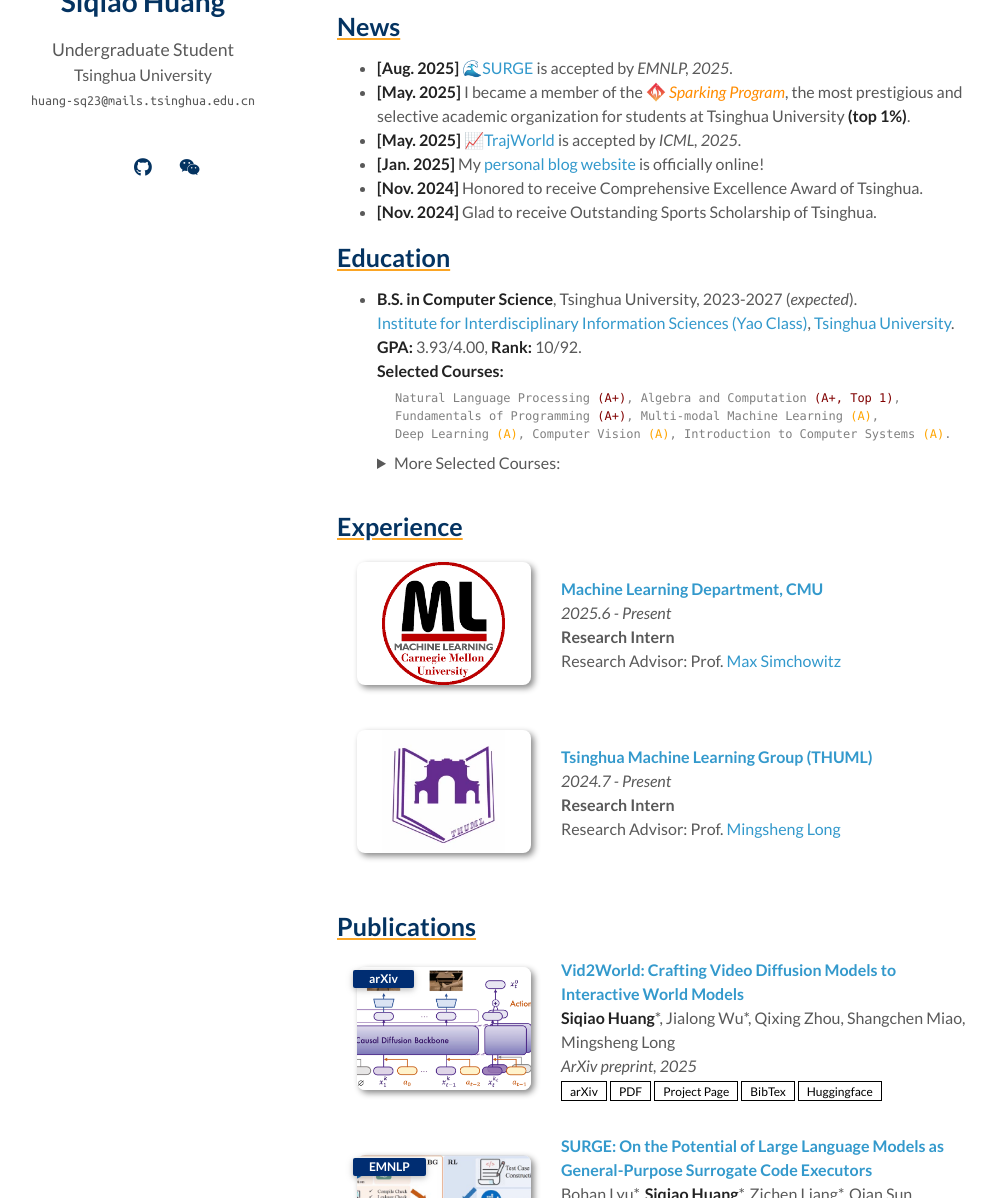
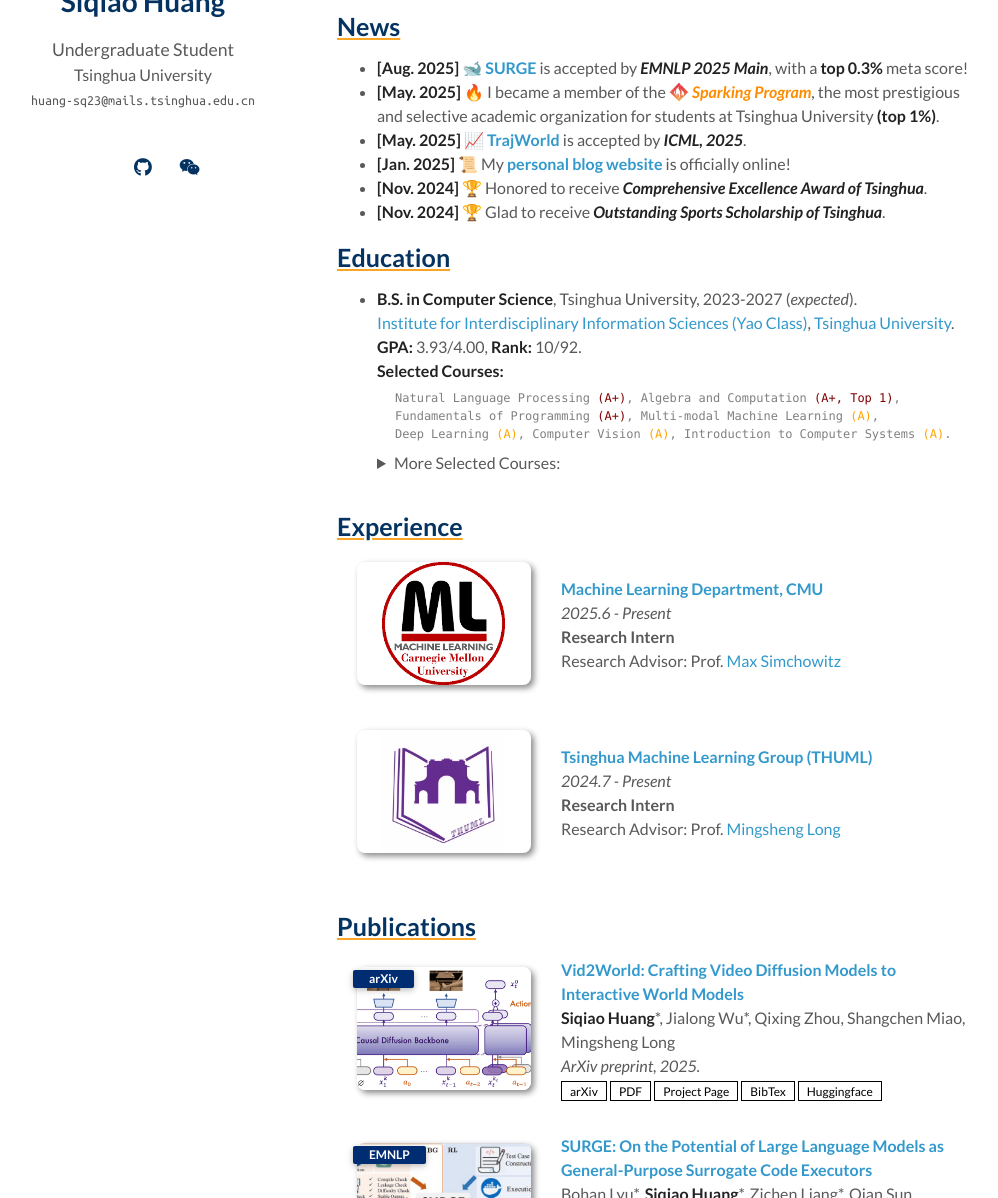
Before and after one commit to knightnemo/knightnemo.github.io, a Jekyll site: the page built from index.md, in a window 1280 px wide and 1400 px high, scrolled down 498 px. Shown: the part 202-1400 px from the top of the window, without its empty margins (133-1131 px from the left). Built offline with Jekyll 4.4.1, drawn with Linux system fonts in a browser that asks for light colours; a style sheet for code colours, icons or effects is not loaded; our own code applies the rules of GitHub Pages for plain Markdown files; some of the changed text lies outside the part shown.

Commit message:
surge update

```diff
--- a/_data/publications.yml
+++ b/_data/publications.yml
@@ -2,7 +2,7 @@
   - title: "Vid2World: Crafting Video Diffusion Models to Interactive World Models"
     authors: <strong>Siqiao Huang</strong>*, Jialong Wu*, Qixing Zhou, Shangchen Miao, Mingsheng Long
     conference_short: arXiv
-    conference: ArXiv preprint, 2025
+    conference: ArXiv preprint, 2025.
     page: https://knightnemo.github.io/vid2world/
     pdf: https://arxiv.org/pdf/2505.14357
     arxiv: https://arxiv.org/abs/2505.14357
@@ -12,7 +12,7 @@
   - title: "SURGE: On the Potential of Large Language Models as General-Purpose Surrogate Code Executors"
     authors: Bohan Lyu*, <strong>Siqiao Huang</strong>*, Zichen Liang*, Qian Sun, <br> Jiaming Zhang
     conference_short: EMNLP
-    conference: Empirical Methods in Natural Language Processing (<strong>EMNLP</strong>), 2025.
+    conference: EMNLP 2025 Main, <span style="color:#e74d3c"><b>Top 0.3% Meta Score</b></span>.
     pdf: https://arxiv.org/pdf/2502.11167
     arxiv: https://arxiv.org/abs/2502.11167
     bibtex: ./assets/bib/surge.txt
@@ -23,7 +23,7 @@
   - title: Trajectory World Models for Heterogeneous Environments
     authors: Shaofeng Yin*, Jialong Wu*, <strong>Siqiao Huang</strong>, Xingjian Su, Xu He, Jianye Hao, Mingsheng Long#
     conference_short: ICML
-    conference: International Conference on Machine Learning (<strong>ICML</strong>), 2025.
+    conference: ICML 2025.
     pdf: https://arxiv.org/pdf/2502.01366
     arxiv: https://arxiv.org/abs/2502.01366
     bibtex: ./assets/bib/trajectory_world_models.txt
--- a/index.md
+++ b/index.md
@@ -66,12 +66,12 @@
 
 Recently, I am super interested in understanding **theoretical foundations of machine learning and robotics**, especially for generative modeling, sequence prediction, and robot learning.
 ## News
-- **[Aug. 2025]** 🌊[SURGE](https://arxiv.org/abs/2502.11167) is accepted by _EMNLP, 2025_.
-- **[May. 2025]** I became a member of the <img src="/assets/img/spark.png" width="20" height="20" style="vertical-align: text-top; margin-right: 0px"> <span style="color: #FF8C00">_Sparking Program_</span>, the most prestigious and selective academic organization for students at Tsinghua University **(top 1%)**.
-- **[May. 2025]** 📈[TrajWorld](https://arxiv.org/abs/2502.01366) is accepted by _ICML, 2025_.
-- **[Jan. 2025]** My [personal blog website](https://knightnemo.github.io/blog/) is officially online!
-- **[Nov. 2024]** Honored to receive Comprehensive Excellence Award of Tsinghua.
-- **[Nov. 2024]** Glad to receive Outstanding Sports Scholarship of Tsinghua.
+- **[Aug. 2025]** 🐋 <b>[SURGE](https://arxiv.org/abs/2502.11167)</b> is accepted by **_EMNLP 2025 Main_**, with a **top 0.3%** meta score!
+- **[May. 2025]** 🔥 I became a member of the <img src="/assets/img/spark.png" width="20" height="20" style="vertical-align: text-top; margin-right: 0px"> <span style="color: #FF8C00">_<b>Sparking Program</b>_</span>, the most prestigious and selective academic organization for students at Tsinghua University **(top 1%)**.
+- **[May. 2025]** 📈 <b>[TrajWorld](https://arxiv.org/abs/2502.01366)</b> is accepted by **_ICML, 2025_**.
+- **[Jan. 2025]** 📜 My <b>[personal blog website](https://knightnemo.github.io/blog/)</b> is officially online!
+- **[Nov. 2024]** 🏆 Honored to receive _**Comprehensive Excellence Award of Tsinghua**_.
+- **[Nov. 2024]** 🏆 Glad to receive _**Outstanding Sports Scholarship of Tsinghua**_.
 
 ## Education
 
```
